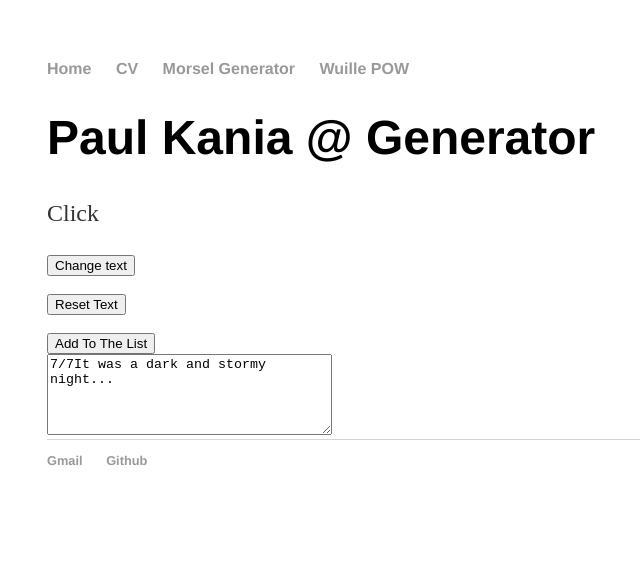
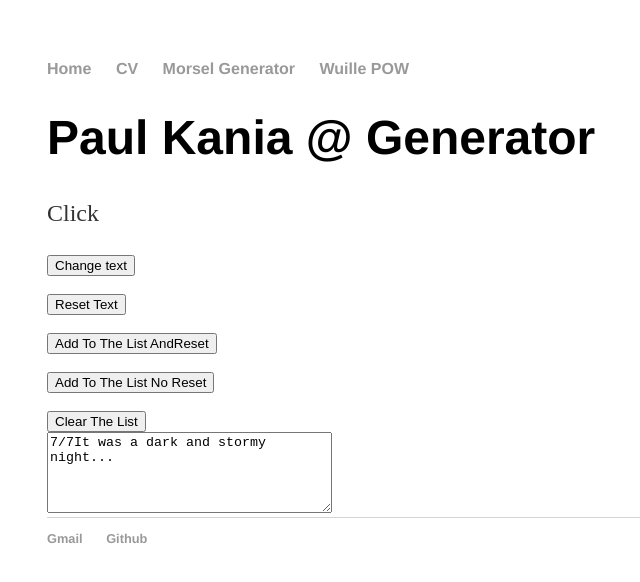
Before and after one commit to paulkania/paulkania.github.io, a Jekyll site: the page built from generator.html, in a window 1280 px wide. Shown: the top 582 px of the page, without its empty margins (145-785 px from the left). Built offline with Jekyll 4.4.1, drawn with Linux system fonts in a browser that asks for light colours; part of the change alters nothing that is shown.

Commit message:
Push to List w or w/out reset

```diff
--- a/generator.html
+++ b/generator.html
@@ -9,9 +9,11 @@ title: Paul Kania @ Generator
 <!--<p id="morsels_length">morsel_array_length</p>-->
 
 
-<button onclick="ChangeMorsel()">Change text</button><br><br>
-<button onclick="ResetMorsels()">Reset Text</button><br><br>
-<button onclick="PushNewItem()">Add To The List</button><br>
+<button onclick="ChangeMorsel()">Change text</button>	<br><br>
+<button onclick="ResetMorsels()">Reset Text</button>	<br><br>
+<button onclick="PushNewItemWithReset()">Add To The List AndReset</button><br><br>
+<button onclick="PushNewItemNoReset()">Add To The List No Reset</button><br><br>
+<button onclick="ClearList()">Clear The List</button><br>
 <textarea id="to_push" rows="5" cols="33">
 7/7It was a dark and stormy night...
 </textarea>
--- a/js/generatorscript_nonrecursive.js
+++ b/js/generatorscript_nonrecursive.js
@@ -2,17 +2,61 @@ window.onload = function() {
     ResetMorsels()
 };
 
-  const morsels_strings = ['1/5doughnuts from whom?', '2/5blockstream&trgr8', '3/5af_indeed.', '4/5we have 2 geraniums', '5/5dioptic lenses'];
+  var morsels_strings = ['1/5doughnuts from whom?', '2/5blockstream&trgr8', '3/5af_indeed.', '4/5we have 2 geraniums', '5/5dioptic lenses'];
   var morsels_malleable = morsels_strings;
   morsels_strings.push('6/6test');
   var mouseclicks = 0; //length 5
 
 //adding to the list also resets the list so that you can see it in the changed text
-function PushNewItem() {
+function PushNewItemWithReset() {
     var text = document.getElementById("to_push").value;
+
+function equality_check() {
+    for (let i = 0; i < morsels_strings.length; i++) {
+        if (morsels_strings[i] == text) {
+           console.log('for true')
+           return true}
+        }
+   console.log('end for false')
+    return false
+    }
+
+    if (equality_check() == true) { console.log('equality TRUE'); return 0}
+    else {
     morsels_strings.push(text);
-    console.log('inpush function',morsels_strings);
+    console.log('equality false, should be pushing',morsels_strings);
     ResetMorsels()
+    }
+}
+
+function PushNewItemNoReset() {
+    var text = document.getElementById("to_push").value;
+
+function equality_check() {
+    for (let i = 0; i < morsels_strings.length; i++) {
+        if (morsels_strings[i] == text) {
+           console.log('for true')
+           return true}
+        }
+   console.log('end for false')
+    return false
+    }
+
+    if (equality_check() == true) { console.log('equality TRUE'); return 0}
+    else {
+    morsels_strings.push(text);
+    console.log('equality false, should be pushing',morsels_strings);
+//    ResetMorsels()
+    }
+}
+
+
+function ClearList() {
+    morsels_malleable = [];
+//    while (morsels_strings.length) {
+    morsels_strings = [];
+//    }
+    console.log('end of clear fn', morsels_malleable)
 
 }
 //empty and re-fill index_array, and refresh mouseclicks.
```
